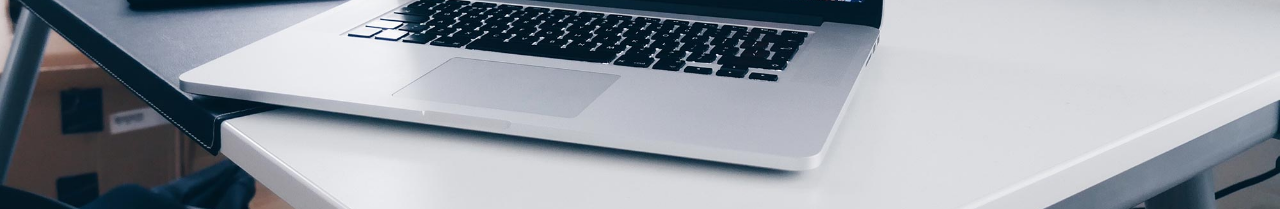
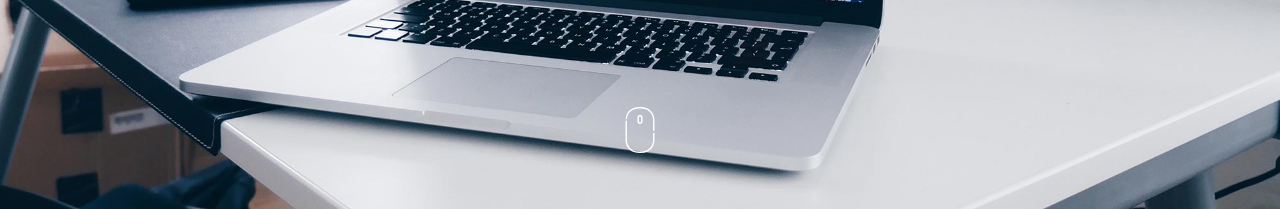
Before and after one commit to juanpale/juanpale.github.io, a React (Create React App) app: page / in a window 1280 px wide. Shown: the part 591-800 px from the top of the page. Built offline with nearby package versions, Linux system fonts and the light colour scheme.

Commit message:
add mouse icon

```diff
--- a/src/App.js
+++ b/src/App.js
@@ -23,8 +23,9 @@ class App extends Component {
   }
 
   handleScroll() {
+    console.log(document.documentElement.scrollTop);
     this.setState({
-      topBannerWithBackground: document.documentElement.scrollTop > 0
+      top: document.documentElement.scrollTop === 0
     });
   }
 
@@ -32,11 +33,9 @@ class App extends Component {
     return (
       <div className="App">
         <div className="vertical" style={{ background: colors.background }}>
-          <TopBanner
-            topBannerWithBackground={this.state.topBannerWithBackground}
-          />
+          <TopBanner topBannerWithBackground={!this.state.top} />
           <Element name="Home">
-            <Home />
+            <Home top={this.state.top} />
           </Element>
           <Element name="About">
             <About />
--- /dev/null
+++ b/src/assets/icons/MouseIcon.js
@@ -0,0 +1,52 @@
+import React from "react";
+
+export default function MailIcon({ color = "white", size = 70 }) {
+  return (
+    <svg
+      width={size}
+      height={size}
+      id="Layer_1"
+      version="1.1"
+      viewBox="0 0 1000 1000"
+    >
+      <g>
+        <path
+          style={{
+            fill: "none",
+            stroke: color,
+            strokeWidth: 12,
+            strokeLinecap: "round",
+            strokeLinejoin: "round",
+            strokeMiterlimit: 10
+          }}
+          d="M386,403.8c1.3-11.5,4.3-22.7,9.4-33.4c9.3-19.4,23.6-34,43-43.6c15.5-7.6,31.9-11.1,48.9-12.2
+		c1.1-0.1,2.1-0.4,3.2-0.5c6.3,0,12.6,0,18.9,0c7.4,1,14.9,1.6,22.2,3c20.2,3.7,38.4,11.7,53.3,26c15.8,15.2,24.9,34,28.2,55.6
+		c1.1,7,1.5,14.2,1.5,21.3c0.1,23.4,0.2,59,0.2,82.4"
+        />
+        <path
+          style={{
+            fill: "none",
+            stroke: color,
+            strokeWidth: 12,
+            strokeLinecap: "round",
+            strokeLinejoin: "round",
+            strokeMiterlimit: 10
+          }}
+          d="M614.8,527c0,18.4,0,36.7,0,55.1c0,16.7-3,32.7-10.2,47.8c-9.3,19.3-23.4,33.9-42.8,43.3
+		c-22.1,10.8-45.7,13.5-70,12.6c-18.4-0.7-36.3-4.1-53-12.2c-22.8-11.1-38.2-28.8-47.1-52.4c-4.8-12.8-6.6-26.2-6.6-39.9
+		c0-51.8,0-103.6,0-155.3"
+        />
+        <path
+          style={{
+            fill: "none",
+            stroke: color,
+            strokeWidth: 12,
+            strokeMiterlimit: 10
+          }}
+          d="M484.8,411.8c0,5.3-0.1,10.6,0,16c0.2,9.1,6.5,15.7,15,15.8c8.7,0.1,15.3-6.5,15.4-15.8
+		c0.1-10.4,0.1-20.8,0-31.2c-0.1-9.1-6.5-15.7-15-15.8c-8.7-0.1-15.2,6.6-15.4,15.8C484.7,401.7,484.8,406.7,484.8,411.8z"
+        />
+      </g>
+    </svg>
+  );
+}
--- a/src/components/Home/ImagesLoader.js
+++ b/src/components/Home/ImagesLoader.js
@@ -4,7 +4,7 @@ export default function ImagesLoader({ images }) {
   return (
     <>
       {images.map(image => (
-        <img key={images} src={image} style={{ display: "none" }} alt={image} />
+        <img key={image} src={image} style={{ display: "none" }} alt={image} />
       ))}
     </>
   );
--- a/src/components/Home/index.js
+++ b/src/components/Home/index.js
@@ -1,8 +1,15 @@
 import React, { Component } from "react";
+import PropTypes from "prop-types";
 import presence from "assets/images/presence.jpg";
 import automatize from "assets/images/automatize.jpg";
 import handshake from "assets/images/handshake.jpg";
-import { HeaderTitleWrapper, Wrapper, OuterWraper } from "./styles";
+import MouesIcon from "assets/icons/MouseIcon.js";
+import {
+  HeaderTitleWrapper,
+  Wrapper,
+  OuterWraper,
+  MouseIconWrapper
+} from "./styles";
 import { ParallaxBanner } from "react-scroll-parallax";
 import ImagesLoader from "./ImagesLoader";
 
@@ -70,9 +77,16 @@ export default class Home extends Component {
             >
               {"Improve your business"}
             </HeaderTitleWrapper>
+            <MouseIconWrapper show={this.props.top}>
+              <MouesIcon size={120} />
+            </MouseIconWrapper>
           </Wrapper>
         </ParallaxBanner>
       </OuterWraper>
     );
   }
 }
+
+Home.propTypes = {
+  top: PropTypes.bool
+};
--- a/src/components/Home/styles.js
+++ b/src/components/Home/styles.js
@@ -30,3 +30,24 @@ export const HeaderTitleWrapper = styled.div`
     font-size: 52px;
   }
 `;
+
+export const MouseIconWrapper = styled.div`
+  visibility: ${props => (props.show ? "block" : "none")};
+  opacity: ${props => (props.show ? 1 : 0)};
+  transition: visibility, opacity 1s;
+  position: absolute;
+  bottom: 0;
+  animation-name: bounceMouse;
+  animation-duration: 0.6s;
+  animation-iteration-count: infinite;
+  animation-timing-function: linear;
+  animation-direction: alternate;
+  @keyframes bounceMouse {
+    from {
+      bottom: 20px;
+    }
+    to {
+      bottom: 0px;
+    }
+  }
+`;
```
Also changed, not shown: src/components/Home/index3.js (deleted, +0 -31 lines), 1 other file (tests, documents, lock files or other folders).
